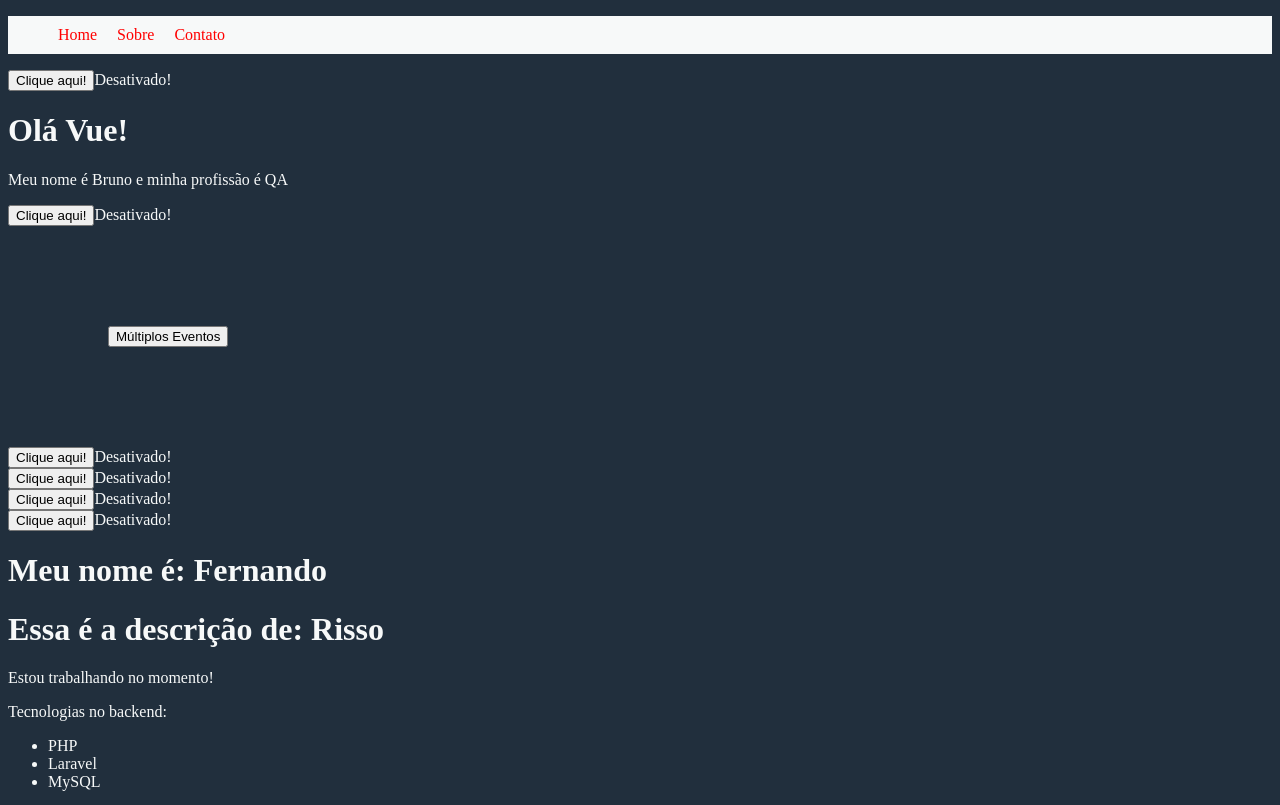
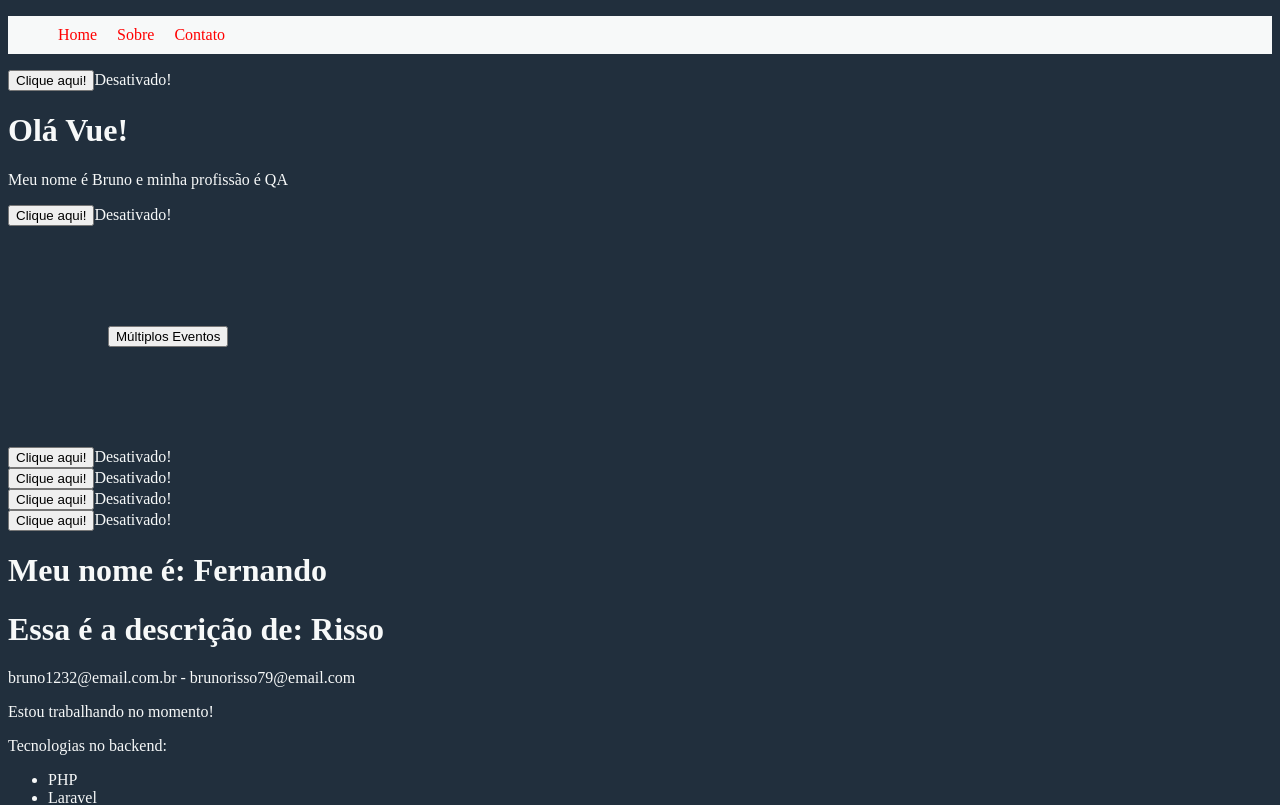
Before and after one commit to BrunoRisso58/learning-vuejs, a Vue app in the folder 2/: page / in a window 1280 px wide. Shown: the top 805 px of the page. Built offline with nearby package versions, Linux system fonts and the light colour scheme.

Commit message:
Props - 1

```diff
--- a/2/src/components/Info.vue
+++ b/2/src/components/Info.vue
@@ -1,5 +1,6 @@
 <template>
     <div>
+        <p>{{ compEmail }} - {{ email }}</p>
         <p v-if="isWorking">Estou trabalhando no momento!</p>
         <p v-else>Estou em busca de novas oportunidades!</p>
         <div v-show="workWithTechnology">
@@ -30,7 +31,7 @@
                 workWithTechnology: true,
                 showEmail: false,
                 showEmailButtonMsg: "Mostrar Email",
-                email: "brunorisso58@gmail.com",
+                email: "brunorisso79@email.com",
                 backendTechnologies: ["PHP", "Laravel", "MySQL"],
                 frontendTechnologies: [
                     {id: 0, nome: "NuxtJS"},
@@ -38,6 +39,9 @@
                     {id: 2, nome: "Tailwind CSS"}
                 ]
             }
+        },
+        props: {
+            compEmail: String
         },
         components: {
             Picture
--- a/2/src/components/Pessoa.vue
+++ b/2/src/components/Pessoa.vue
@@ -1,7 +1,7 @@
 <template>
     <div>
         <h1>Essa é a descrição de: {{nome}}</h1>
-        <Info />
+        <Info compEmail="bruno1232@email.com.br" />
         <Form />
     </div>
 </template>
```
